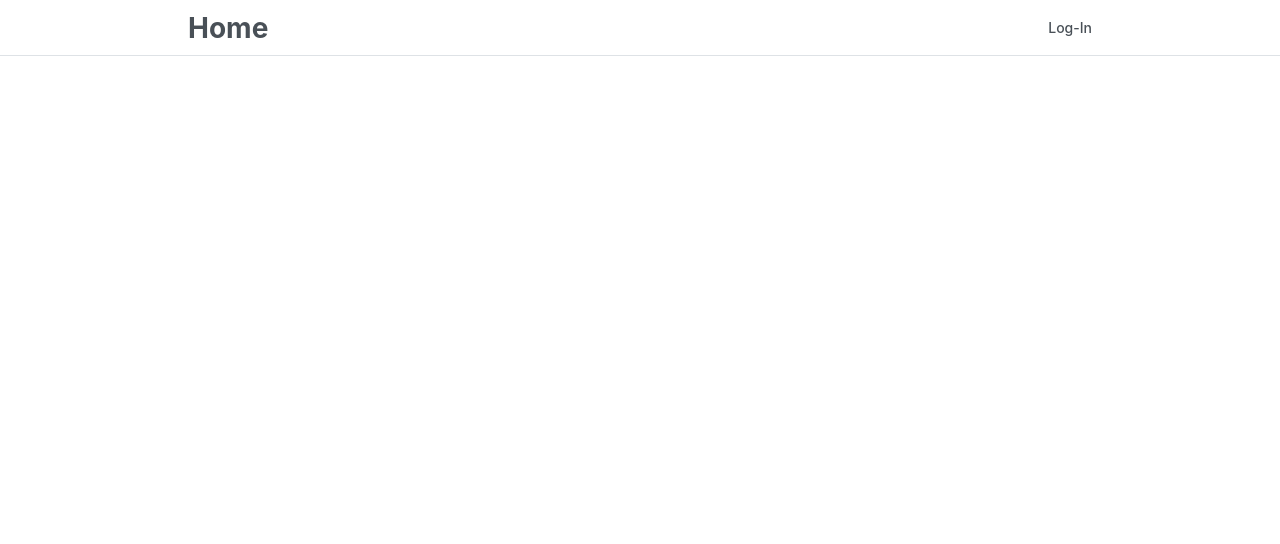
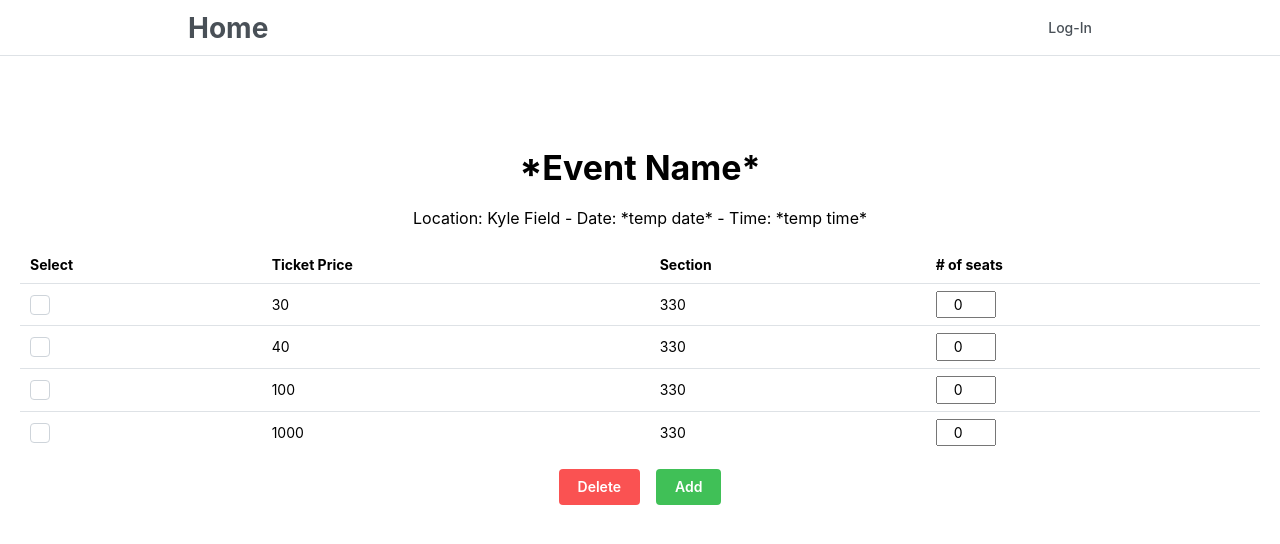
Before and after one commit to rivan2k/MaroonSeats, a React (Vite) app in the folder frontend/: page /manager_view in a window 1280 px wide. Before the commit this address had no page. Shown: the top 544 px of the page. Built offline with nearby package versions, Linux system fonts and the light colour scheme.

Commit message:
implimented a simple manager view

```diff
--- a/frontend/src/App.jsx
+++ b/frontend/src/App.jsx
@@ -5,8 +5,10 @@ import HomePage from './pages/HomePage';
 import EventPage from "./pages/EventPage";
 import LogIn from "./pages/LogIn";
 import PostPurchase from "./pages/PostPurchase";
+import ManagerView from "./pages/ManagerView";
 import '@mantine/core/styles.css';
 import { NavbarMinimal } from "./components/NavbarMinimal"
+
 
 function App() {
   return (
@@ -19,6 +21,8 @@ function App() {
         <Route path = "/event/:id" element={<EventPage />} />
         <Route path = "/login" element={<LogIn />} />
         <Route path = "/thanks" element={<PostPurchase/>} />
+        <Route path = "/manager_view" element={<ManagerView/>} />
+
       </Routes>
     </>
   )
--- a/frontend/src/pages/LogIn.jsx
+++ b/frontend/src/pages/LogIn.jsx
@@ -16,7 +16,7 @@ function LogIn() {
           placeholder='Password'
           style={{ width: '250px' }}
         />
-        <Link to="/ManagerTickets"> {/*needs to be changed to the manager homepage*/}
+        <Link to="/manager_view"> {/*needs to be changed to the manager homepage*/}
           <IconCornerDownRight size={24}></IconCornerDownRight>
         </Link>
       </Stack>
--- /dev/null
+++ b/frontend/src/pages/ManagerView.jsx
@@ -0,0 +1,85 @@
+import classes from "./Pages.module.css"
+import { Title, Stack, Table, Checkbox, Button, Text, Group, Center } from "@mantine/core"
+import { useState } from "react"
+import { Link } from "react-router-dom"
+
+const elements = [
+  { price: 30, section: 330, seats: 0 },
+  { price: 40, section: 330, seats: 0 },
+  { price: 100, section: 330, seats: 0 },
+  { price: 1000, section: 330, seats: 0 }
+]
+
+function ManagerView() {
+    const [selectedRows, setSelectedRows] = useState([])
+
+    const rows = elements.map(element => (
+    <Table.Tr
+      key={element.price}
+      bg={
+        selectedRows.includes(element.price)
+          ? "var(--mantine-color-blue-light)"
+          : undefined
+      }
+    >
+      <Table.Td>
+        <Checkbox
+          aria-label="Select row"
+          checked={selectedRows.includes(element.price)}
+          onChange={event =>
+            setSelectedRows(
+              event.currentTarget.checked
+                ? [...selectedRows, element.price]
+                : selectedRows.filter(price => price !== element.price)
+            )
+          }
+        />
+      </Table.Td>
+      <Table.Td>{element.price}</Table.Td>
+      <Table.Td>{element.section}</Table.Td>
+      <Table.Td>
+        <input
+        type="number"
+        value={element.seats}
+        onChange={event => {
+            const updatedSeats = event.target.value;
+            updateSeats(element.price, updatedSeats); // Replace with your update logic
+        }}
+        style={{
+            width: '60px',
+            textAlign: 'center',
+        }}
+    />
+      </Table.Td>
+    </Table.Tr>
+  ))
+  return (
+    <div className={classes.container}>
+      <Stack className={classes.stack}>
+        <Title className={classes.title}>*Event Name* {/*This would be where the eventID would go*/}</Title>
+        <Text size="md" className={classes.title}>Location: Kyle Field - Date: *temp date* - Time: *temp time*</Text>
+
+        <Table highlightOnHover>
+          <Table.Thead>
+            <Table.Tr>
+              <Table.Th>Select</Table.Th>
+              <Table.Th>Ticket Price</Table.Th>
+              <Table.Th>Section</Table.Th>
+              <Table.Th># of seats</Table.Th>
+            </Table.Tr>
+          </Table.Thead>
+          <Table.Tbody>{rows}</Table.Tbody>
+        </Table>
+
+        <Group style={{ justifyContent: 'center' }}>
+          <Button variant="filled" color="red">Delete</Button>
+          <Link to="/ManagerAdd">
+            <Button variant="filled" color="green">Add</Button>
+          </Link>
+        </Group>
+      </Stack>
+    </div>
+  )
+}
+
+export default ManagerView;
```
